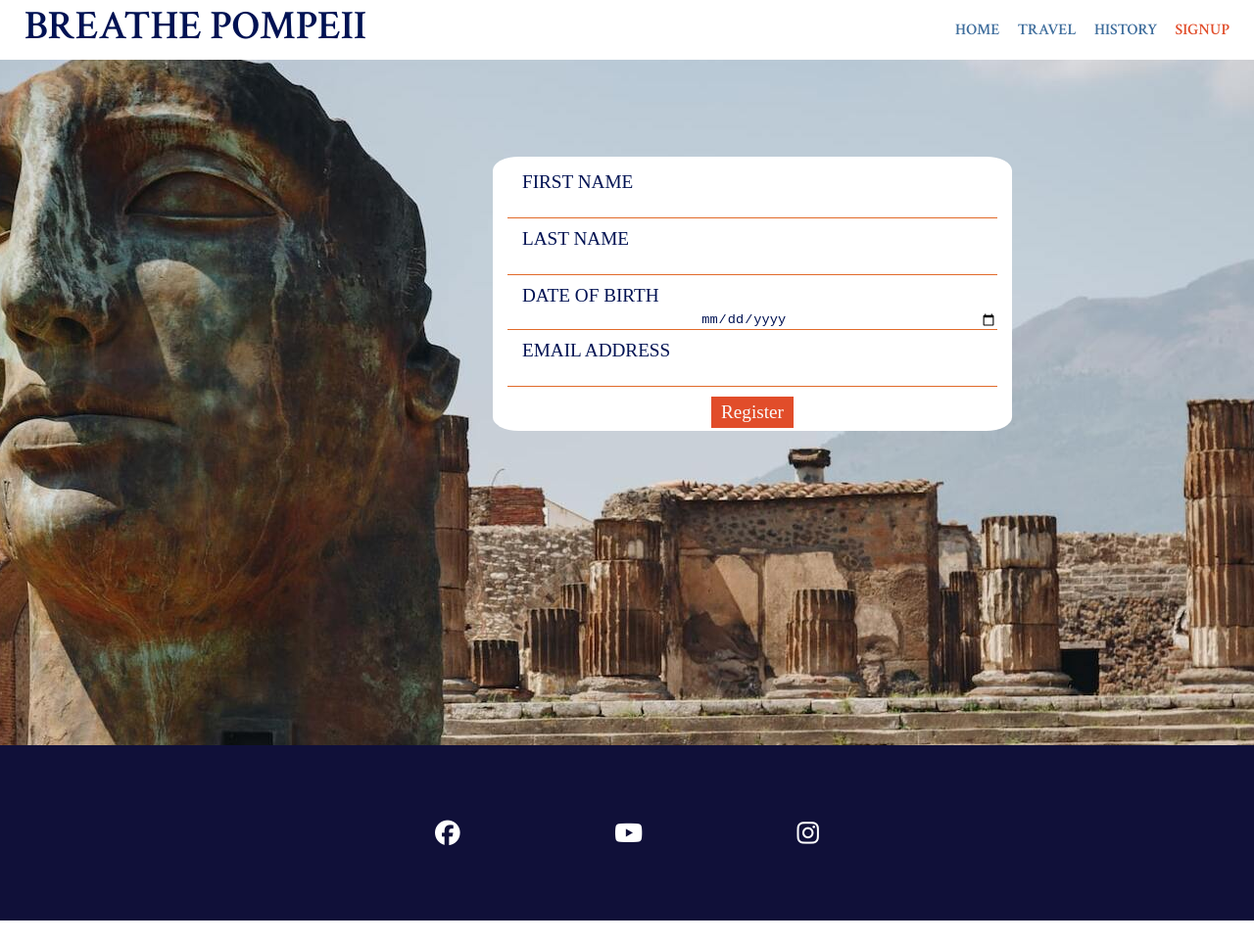
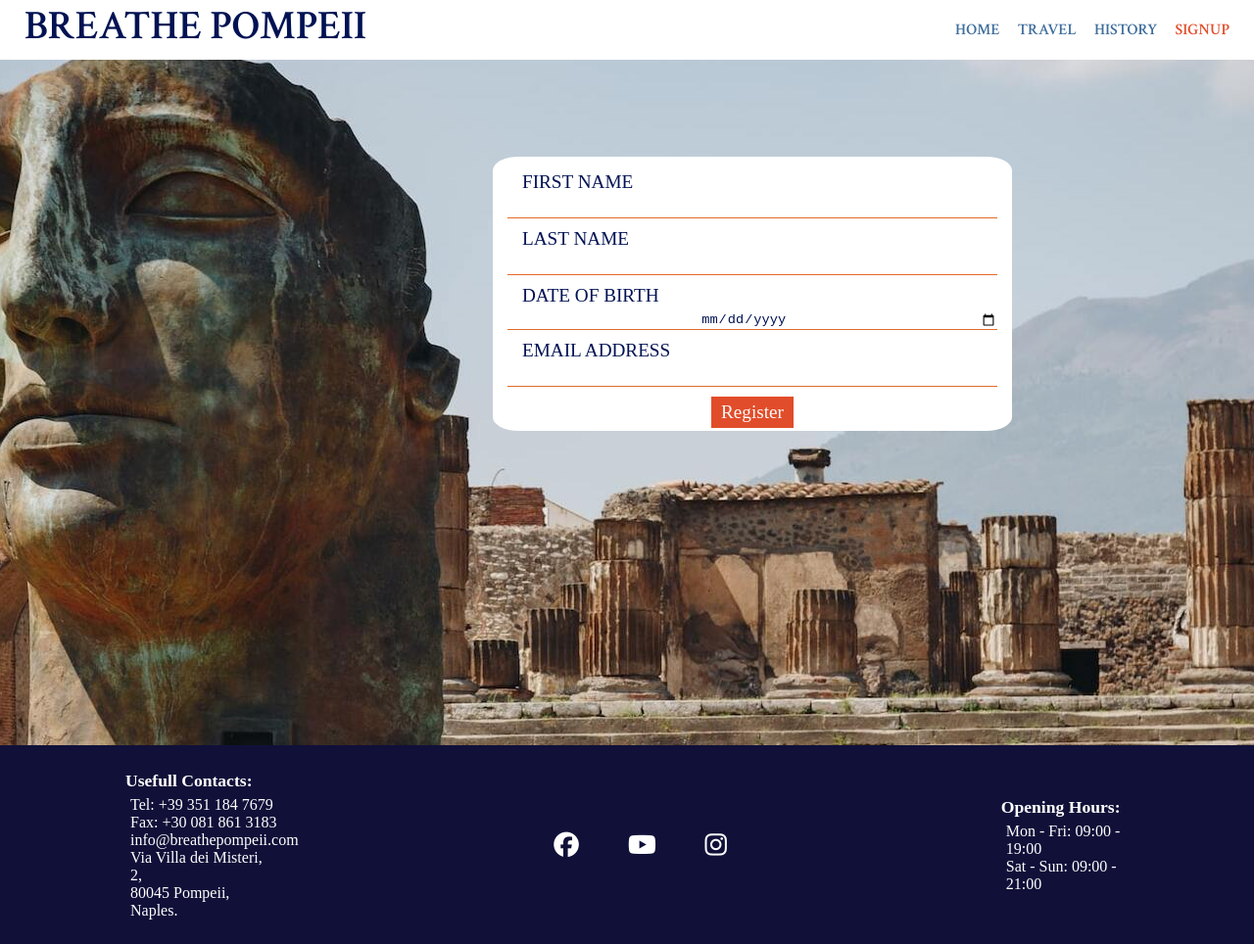
Before and after one commit to aleoliveto/breathepompeii, a plain HTML site: page signup.html in a window 1280 px wide. Shown: the whole page at 98% size. Before the commit the page ends 940 px from the top, so only its background shows below. Drawn offline with Linux system fonts and the light colour scheme; a web font is replaced by a local one.

Commit message:
Style footer and made responsive

```diff
--- a/assets/css/style.css
+++ b/assets/css/style.css
@@ -232,36 +232,41 @@ hr {
 .book-now:hover {
     background-color: rgb(225, 106, 42);
 }
+
 body {
     min-height: 100vh;
-    margin:0;
+    margin: 0;
 }
+
 /* -----FOOTER------ */
 
 footer {
-    min-height:px;
+    min-height: 50px;
     width: 100%;
     background-color: #101039;
+    display: flex;
 }
+
+
 
 .contacts {
     color: white;
-    float: left;
     font-family: 'Puritan';
-    margin: 25px;
     display: none;
 }
 
 .contacts h4 {
     font-size: 110%;
+    margin-bottom: 5px;
 }
+
 .contacts p {
-    margin: 10px;
+    margin-left: 5px;
+    width: 150px;
 }
 
 .hours {
     color: white;
-    float: right;
     font-family: 'Puritan';
     margin: 25px;
     display: none;
@@ -269,25 +274,29 @@ footer {
 
 .hours h4 {
     font-size: 110%;
+    margin-bottom: 5px;
 }
+
 .hours p {
-    margin: 10px;
+    margin: 0px;
+    margin-left: 5px;
 }
 
 .social-networks {
-    text-align: center;
+    display: flex;
 }
-
 .social-networks>li {
     display: inline;
+    padding: 25px;
 }
 
 .social-networks i {
     font-size: 160%;
-    margin: 1%;
-    padding: 5%;
+    margin: 5%;
+    padding: 0;
     color: white;
 }
+
 
 /* ----SIGNUP---- */
 
@@ -431,12 +440,18 @@ footer {
     .contacts {
         display: contents;
     }
+
     .hours {
         display: contents;
     }
+
+    .footerflex {
+        flex: 1;
+        padding:2% 10%;
+    }
 }
 
-@media screen and (max-width: 1200px) and (min-width: 400px)  {
+@media screen and (max-width: 1200px) and (min-width: 400px) {
 
     #columnimg {
         float: none;
--- a/signup.html
+++ b/signup.html
@@ -53,19 +53,45 @@
     </section>
     <hr>
     <footer>
-            <div>
+        <div class="contacts">
+            <div class="footerflex">
+                <h4>Usefull Contacts:</h4>
+                <p>Tel: +39 351 184 7679</p>
+                <p>Fax: +30 081 861 3183</p>
+                <p>info@breathepompeii.com</p>
+                <p>Via Villa dei Misteri, 2,</p>
+                <p>80045 Pompeii, Naples.</p>
+            </div>
+        </div>
+        <div class="footerflex">
             <ul class="social-networks">
                 <li>
-                        <a href="https://facebook.com" target="_blank" rel="noopener" aria-label="Visit our Facebook page (opens in a new tab)"><i class="fa-brands fa-facebook"></i></a>
+                    <a href="https://facebook.com" target="_blank" rel="noopener"
+                        aria-label="Visit our Facebook page (opens in a new tab)" class="social"><i
+                            class="fa-brands fa-facebook"></i></a>
                 </li>
                 <li>
-                        <a href="https://youtube.com" target="_blank" rel="noopener" aria-label="Visit our Youtube page (opens in a new tab)"><i class="fa-brands fa-youtube"></i></a>
+                    <a href="https://youtube.com" target="_blank" rel="noopener"
+                        aria-label="Visit our Youtube page (opens in a new tab)" class="social"><i
+                            class="fa-brands fa-youtube"></i></a>
                 </li>
                 <li>
-                        <a href="https://instagram.com" target="_blank" rel="noopener" aria-label="Visit our Instagram page (opens in a new tab)"><i class="fa-brands fa-instagram"></i></a>
+                    <a href="https://instagram.com" target="_blank" rel="noopener"
+                        aria-label="Visit our Instagram page (opens in a new tab)" class="social"><i
+                            class="fa-brands fa-instagram"></i></a>
                 </li>
             </ul>
         </div>
+        <div class="hours">
+            <div class="footerflex">
+                <h4>Opening Hours:</h4>
+                <p>Mon - Fri: 09:00 - 19:00</p>
+                <p>Sat - Sun: 09:00 - 21:00</p>
+
+            </div>
+
+        </div>
+
         </footer>
 
         <script src="https://kit.fontawesome.com/2387d11052.js" crossorigin="anonymous"></script>
```
Also changed, not shown: index.html (+21 -10 lines). Lines whose indentation alone changed are shown as unchanged.
